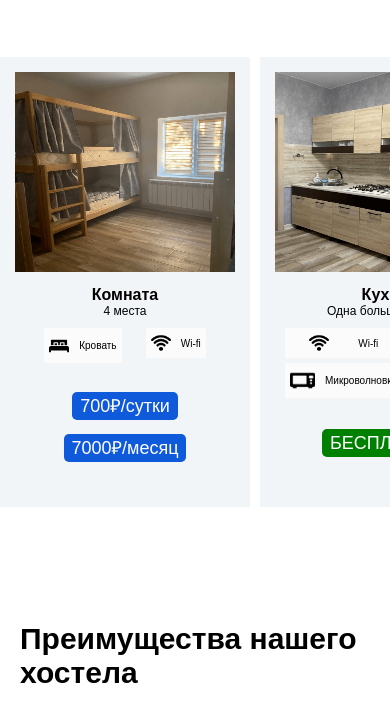
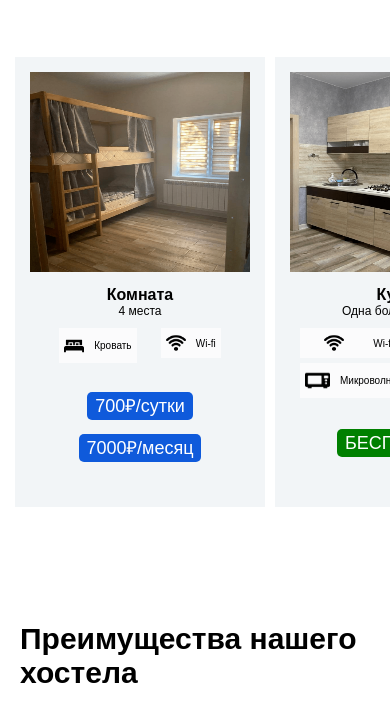
Before and after one commit to mvvnsur/Freelance, a plain HTML site: page index.html in a window 390 px wide. Shown: the part 647-1364 px from the top of the page. Drawn offline with Linux system fonts and the light colour scheme; a web font is replaced by a local one.

Commit message:
Last changes /mvvnsur

```diff
--- a/css/style.css
+++ b/css/style.css
@@ -449,12 +449,8 @@ footer li{
 
   .section__two__cards{
     justify-content: start;
-<<<<<<< HEAD
     padding-left: 15px;
     gap: 10px;
-=======
-    gap: 10px;
->>>>>>> dc739916dd6dabec69aa27d87e142e9223e8aed2
   }
   .section__one__title{
     font-size: 30px!important;
```
